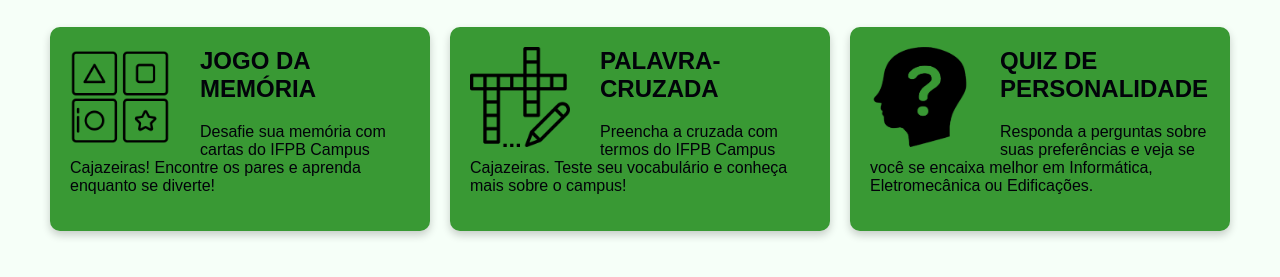
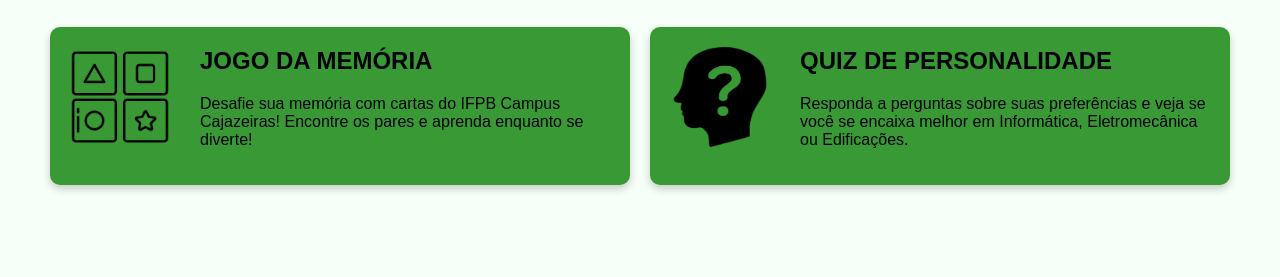
Before and after one commit to Niconfisk/jogos-site-ifpb, a plain HTML site: page index.html in a window 1280 px wide. Shown: the part 85-362 px from the top of the page. Drawn offline with Linux system fonts and the light colour scheme.

Commit message:
Atualizar o index.html

```diff
--- a/index.html
+++ b/index.html
@@ -24,19 +24,7 @@
        </p>
       </a>
      </div>
-     <div class="card clearfix">
-      <a href="palavra_cruzada.html">
-       <div class="icon">
-        <img alt="palavracruzada" height="50" src="assets/palavracruzada.png" width="50"/>
-       </div>
-       <h2>
-        PALAVRA-CRUZADA
-       </h2>
-       <p>
-        Preencha a cruzada com termos do IFPB Campus Cajazeiras. Teste seu vocabulário e conheça mais sobre o campus!
-       </p>
-      </a>
-     </div>
+
      <div class="card clearfix">
       <a href="quiz.html">
        <div class="icon">
```
